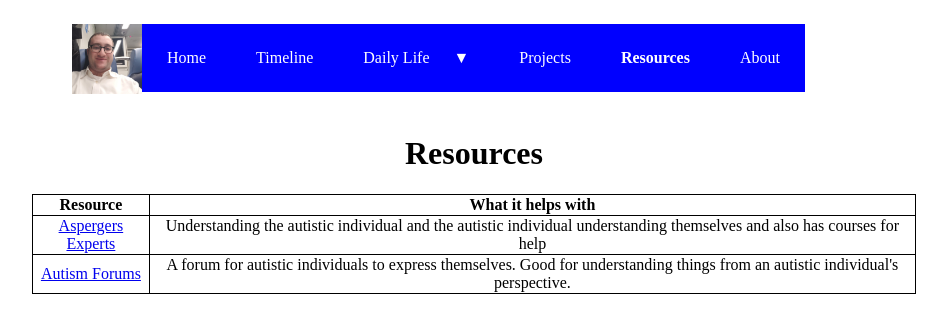
After one commit to EphraimB/ephraim-becker, a Flask app: page /resources/ in a window 1280 px wide. The commit adds this page. Shown: the top 333 px of the page, without its empty margins (166-1113 px from the left). Run offline with Flask 2, Linux system fonts and the light colour scheme.

Commit message:
Converted the resources page to Python.

```diff
--- a/app.py
+++ b/app.py
@@ -41,3 +41,7 @@ def college():
 @app.route('/projects/')
 def projects():
     return render_template('projects.html')
+
+@app.route('/resources/')
+def resources():
+    return render_template('resources.html')
--- a/templates/base.html
+++ b/templates/base.html
@@ -1,5 +1,5 @@
 <!DOCTYPE html>
-<html lang="en">
+<html lang="en" dir="ltr">
   <head>
     <meta charset="utf-8">
     <link rel="stylesheet" href="{{ url_for('static', filename='css/index.css') }}" />
--- /dev/null
+++ b/templates/resources.html
@@ -0,0 +1,35 @@
+{% extends 'base.html' %}
+{% set active_page = "resources" %}
+{% block content %}
+
+<!DOCTYPE html>
+<html lang="en" dir="ltr">
+  <head>
+    <meta charset="utf-8">
+    <title>Ephraim Becker - Resources</title>
+    <link rel="canonical" href="https://www.ephraimbecker.com/resources/" />
+    <meta name="description" content="Hi! My name is Ephraim Becker and here's some resources for people going through the same things as me." />
+  </head>
+  <body>
+    <header>
+      <h1 style="font-weight: bold;">Resources</h1>
+    </header>
+    <main>
+      <table>
+        <tr>
+          <th>Resource</th>
+          <th>What it helps with</th>
+        </tr>
+        <tr>
+          <td><a target="_blank" rel="noopener" href="https://www.aspergerexperts.com/">Aspergers Experts</a></td>
+          <td>Understanding the autistic individual and the autistic individual understanding themselves and also has courses for help</td>
+        </tr>
+        <tr>
+          <td><a target="_blank" rel="noopener" href="https://www.autismforums.com/">Autism Forums</a></td>
+          <td>A forum for autistic individuals to express themselves. Good for understanding things from an autistic individual's perspective.</td>
+        </tr>
+      </table>
+    </main>
+  </body>
+</html>
+{% endblock %}
```
